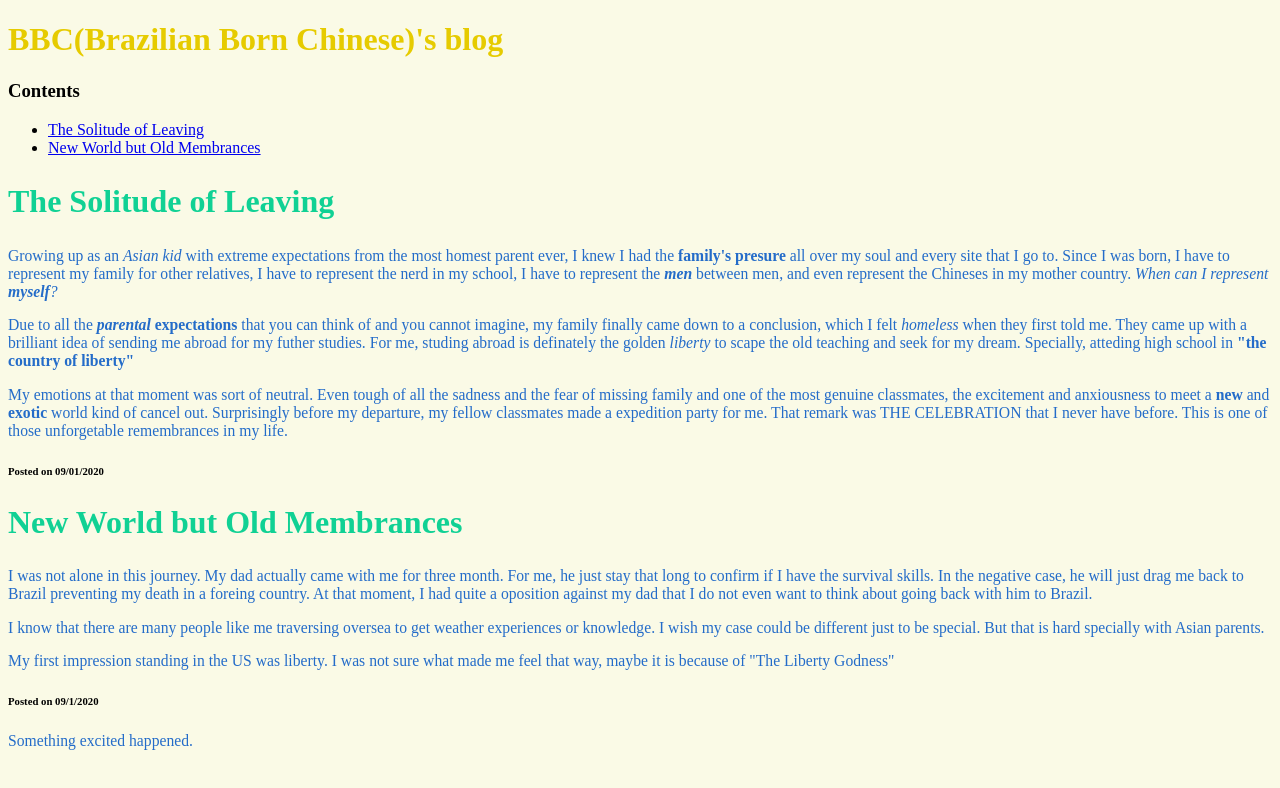
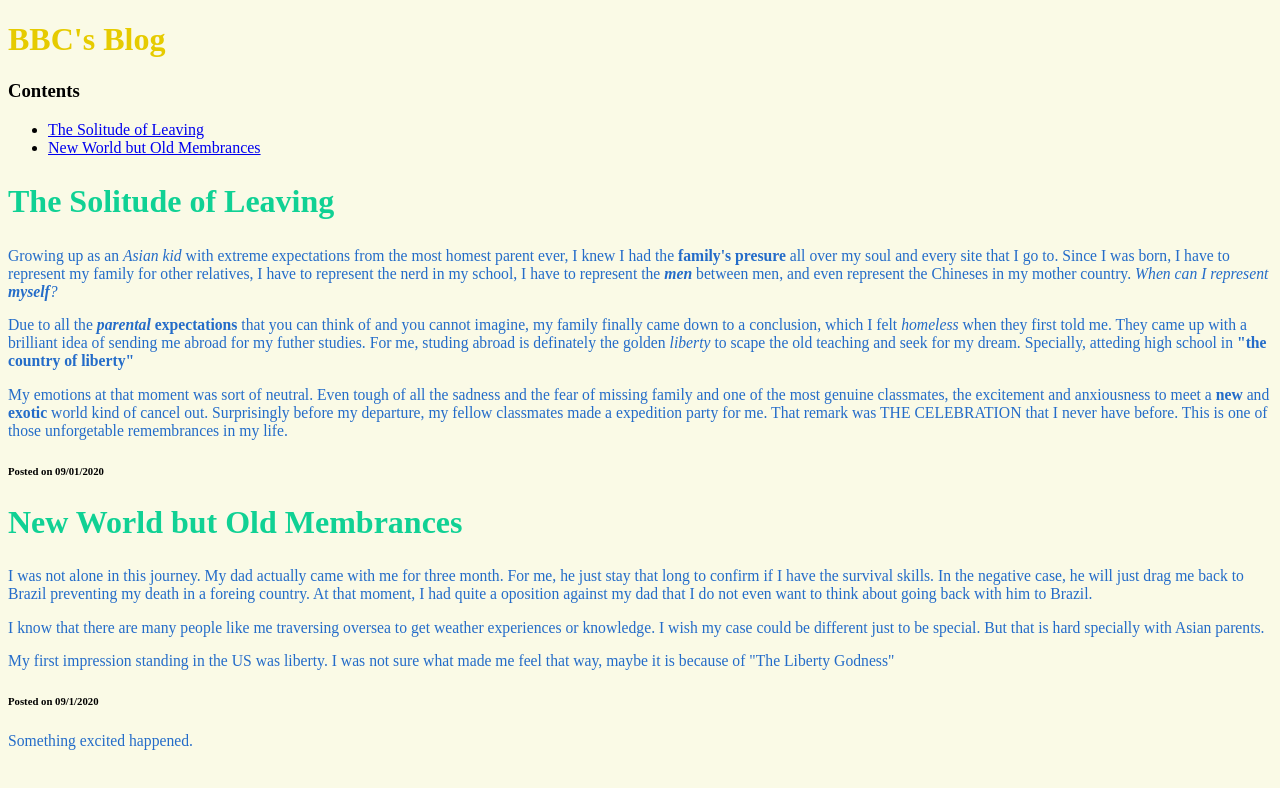
Before and after one commit to Jukito2004/Jukito2004.github.io, a plain HTML site: page index.html in a window 1280 px wide. Drawn offline with Linux system fonts and the light colour scheme.

Commit message:
Update index.html

```diff
--- a/index.html
+++ b/index.html
@@ -2,7 +2,7 @@
 <html>
     <head>
         <meta charset="utf-8">
-        <title>Project: Blog</title>
+        <title>Project: BBC's Blog</title>
         <style>
 
             body {background-color:rgb(250, 250, 230);}
@@ -21,7 +21,7 @@
     </head>
     <body>
 
-        <h1>BBC(Brazilian Born Chinese)'s blog</h1>
+        <h1>BBC's Blog</h1>
 
         <h3>Contents</h3>
         <ul>
```
